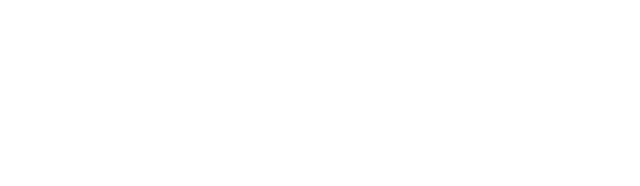
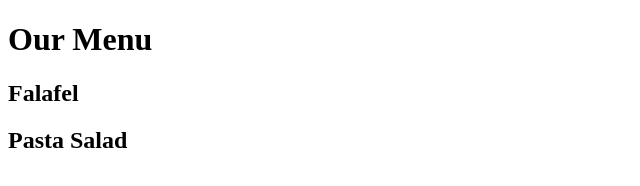
Before and after one commit to migangtor/Module-2---HTML-Docs, a plain HTML site: page Index.html in a window 1280 px wide. Shown: the whole page, without its empty margins (0-640 px from the left). Drawn offline with Linux system fonts and the light colour scheme.

Commit message:
feat: adjust body

```diff
--- a/Index.html
+++ b/Index.html
@@ -1,4 +1,12 @@
 <!DOCTYPE html>
 <html>
-
+    <head>
+        <title> Little Lemon </title>
+        <link rel="stylesheet" type="text/css" href="style.css">
+    </head>
+    <body>
+        <h1> Our Menu </h1>
+        <h2> Falafel </h2>
+        <h2> Pasta Salad </h2>
+    </body>
 </html>
```
